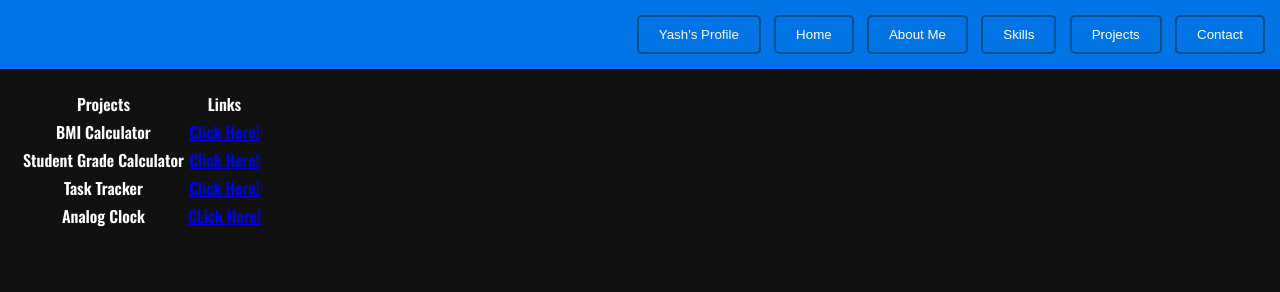
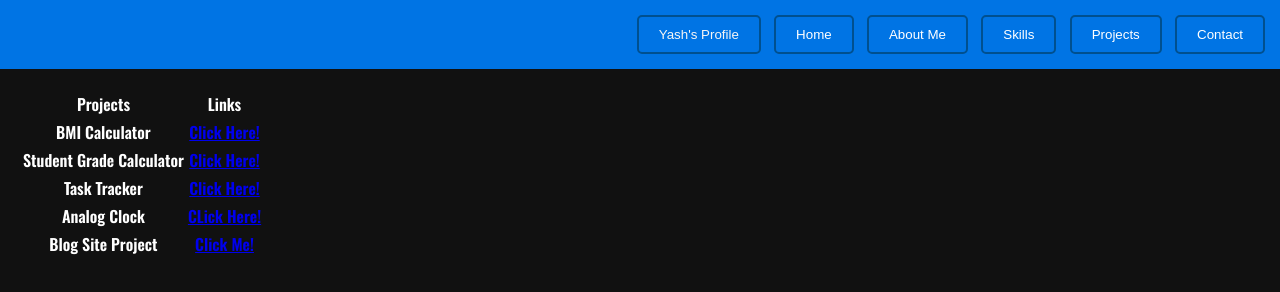
Before and after one commit to JACKELITE20/webd, a plain HTML site: page index.html in a window 1280 px wide. Both pictures are taken after a click on the button "Projects". Drawn offline with nearby package versions, Linux system fonts and the light colour scheme.

Commit message:
Update index.html

```diff
--- a/index.html
+++ b/index.html
@@ -69,6 +69,10 @@
         <th>Analog Clock</th>
         <th><a href="clock.html">CLick Here!</a></th>
       </tr>
+      <tr>
+        <th>Blog Site Project</th>
+        <th><a href="https://jackelite20.github.io/blog">Click Me!</a></th>
+      </tr>
     </table>
   </section>
 
```
